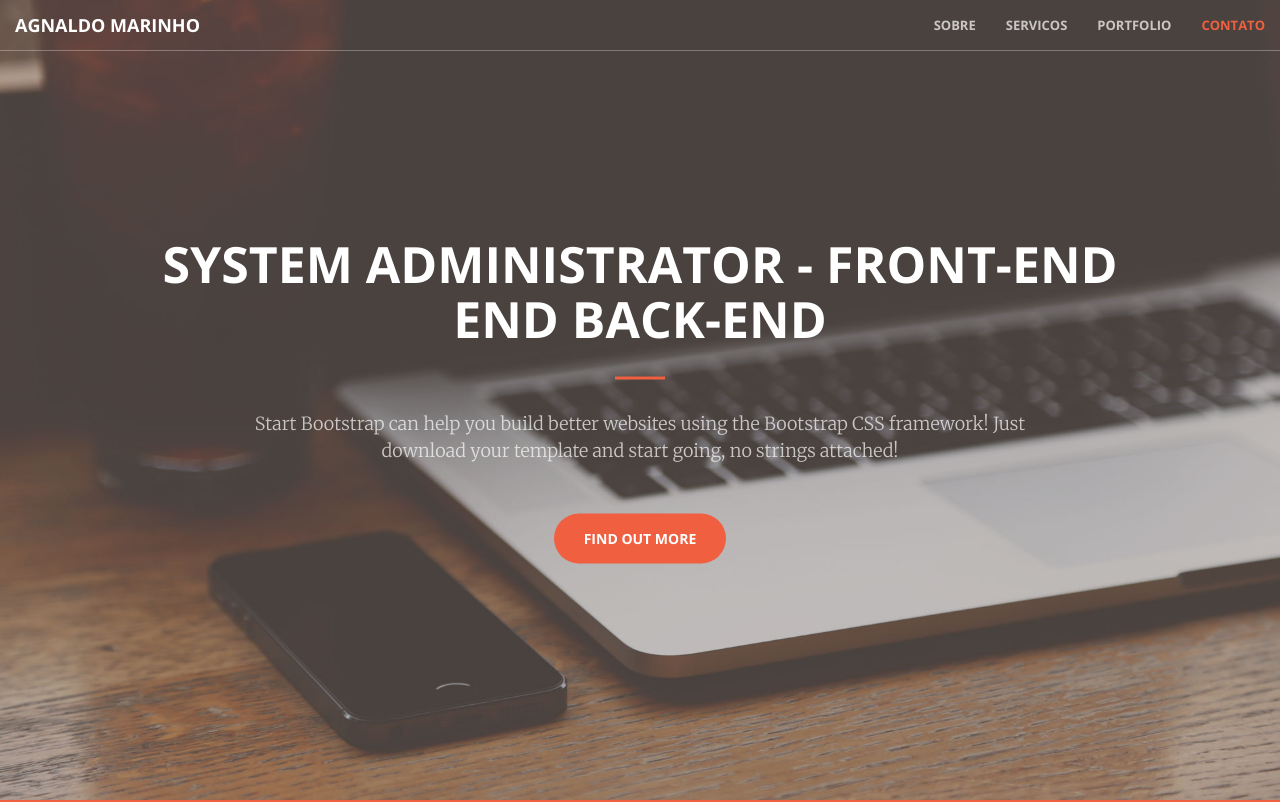
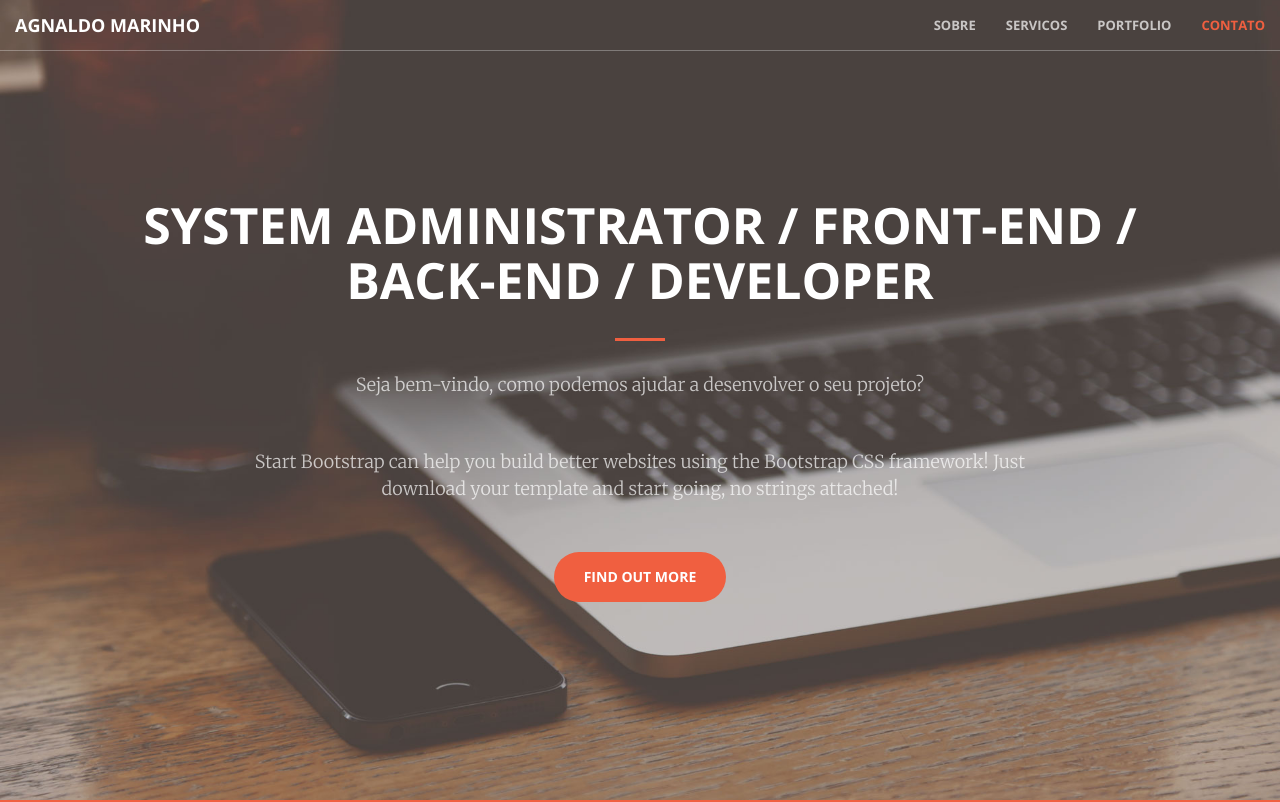
Before and after one commit to agnaldom/agnaldom.github.io, a website: page index.html in a window 1280 px wide. Shown: the top 802 px of the page. Drawn offline with nearby package versions, Linux system fonts and the light colour scheme.

Commit message:
atualiando o index  na primeira pagina

```diff
--- a/index.html
+++ b/index.html
@@ -71,8 +71,9 @@
     <header>
         <div class="header-content">
             <div class="header-content-inner">
-                <h1 id="homeHeading">System Administrator - Front-End end Back-End</h1>
+                <h1 id="homeHeading">System Administrator / Front-End / Back-End / Developer</h1>
                 <hr>
+                <p>Seja bem-vindo, como podemos ajudar a desenvolver o seu projeto?</p>
                 <p>Start Bootstrap can help you build better websites using the Bootstrap CSS framework! Just download your template and start going, no strings attached!</p>
                 <a href="#about" class="btn btn-primary btn-xl page-scroll">Find Out More</a>
             </div>
```
